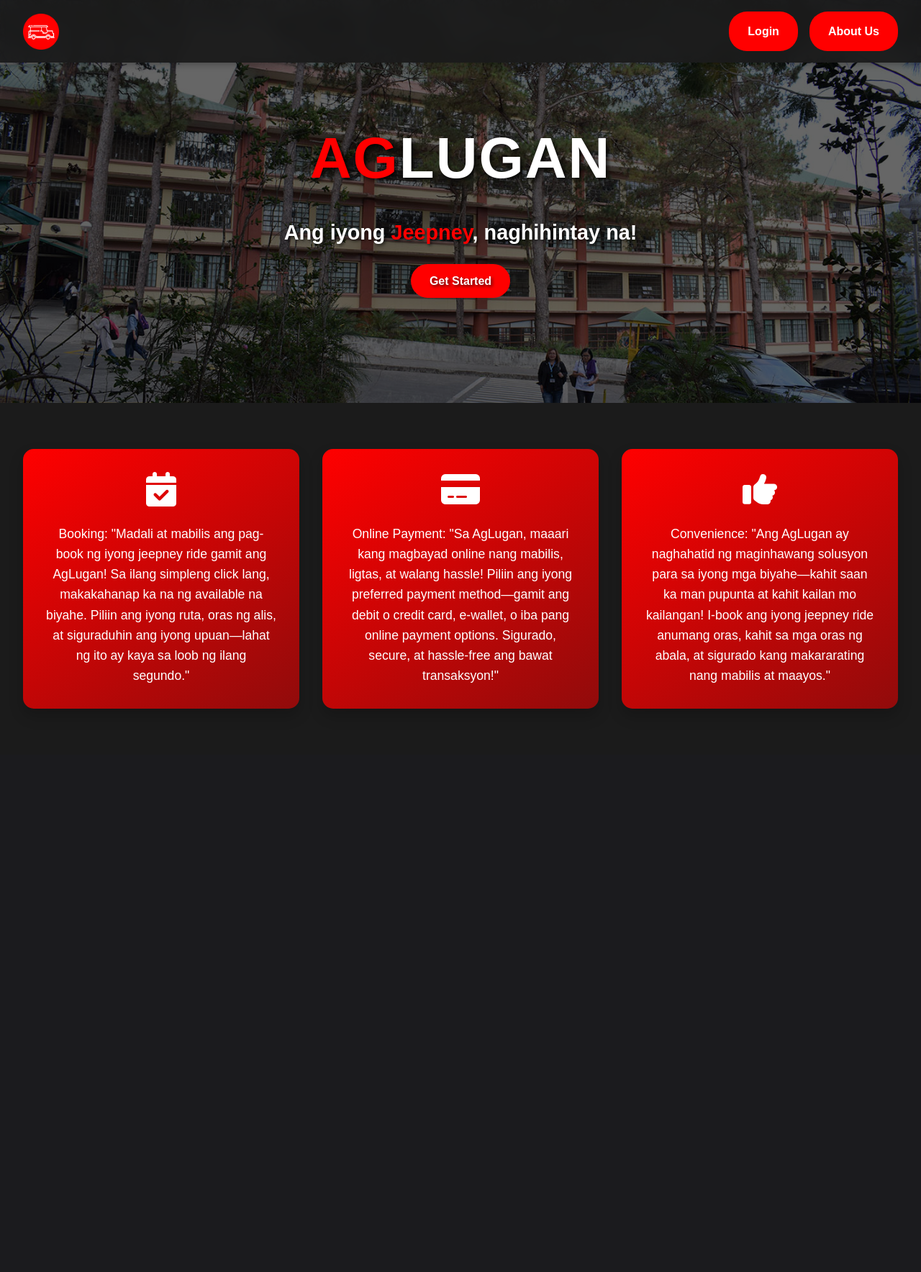
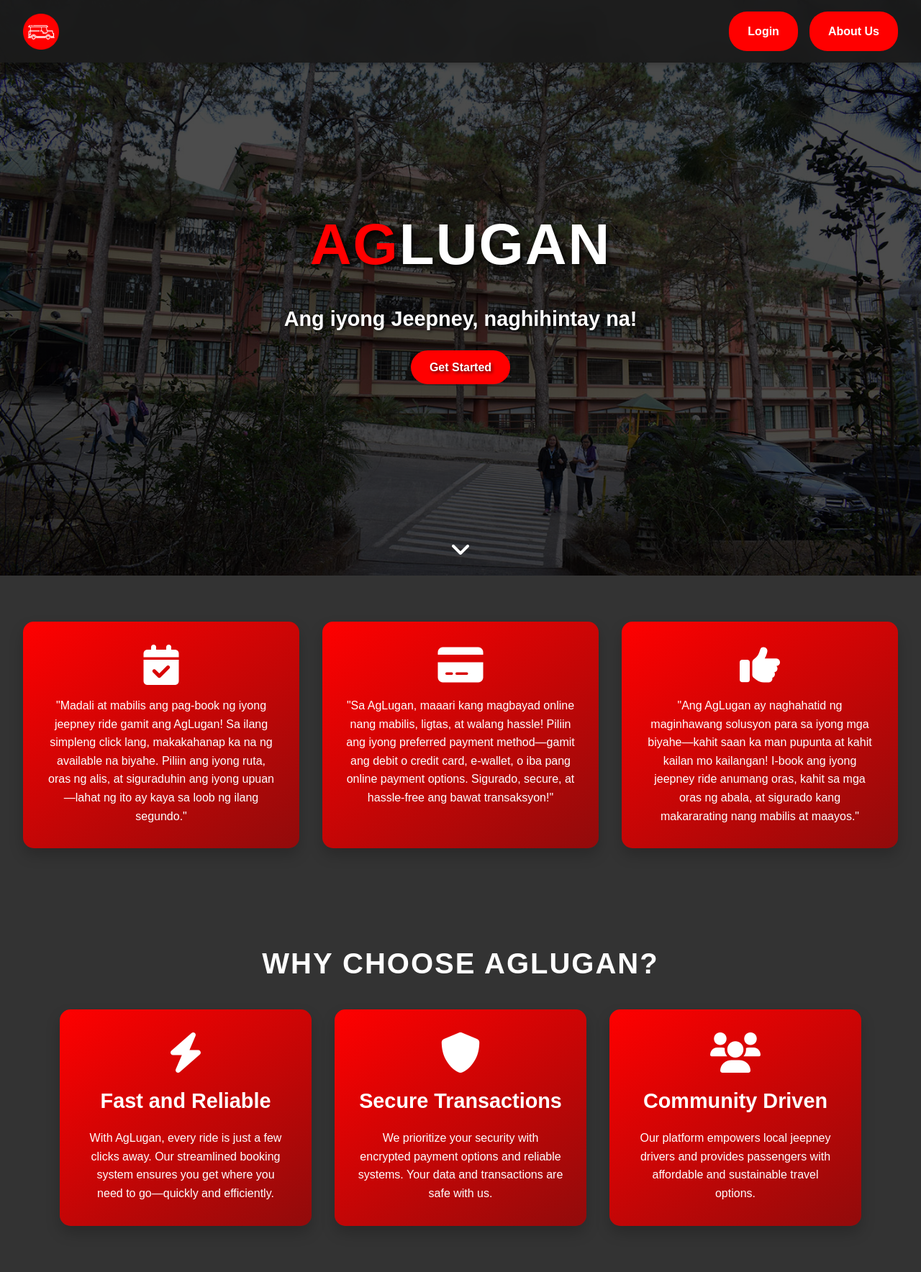
Before and after one commit to Ke-yuu/AgLugan, a PHP site: page /src/html/index.html in a window 1280 px wide. Shown: the whole page at 72% size. Before the commit the page ends 985 px from the top, so only its background shows below. Run offline with PHP 8.4, Linux system fonts and the light colour scheme.

Commit message:
Redesigned landingpage

```diff
--- a/client/public/css/landingPage.css
+++ b/client/public/css/landingPage.css
@@ -24,7 +24,6 @@ body {
   overflow-x: hidden;
 }
 
-/* Header Styles */
 header {
   background-color: rgba(27, 27, 27, 0.95);
   padding: 1rem 2rem;
@@ -69,7 +68,6 @@ header {
   transform: translateY(-2px);
 }
 
-/* Hero Section */
 .hero-section {
   height: 100vh;
   position: relative;
@@ -79,6 +77,26 @@ header {
   text-align: center;
   padding: 2rem;
   background: linear-gradient(rgba(0, 0, 0, 0.7), rgba(0, 0, 0, 0.7));
+}
+
+.scroll-indicator {
+  position: absolute;
+  bottom: 20px;
+  left: 50%;
+  transform: translateX(-50%);
+  animation: bounce 1.5s infinite;
+  font-size: 2rem;
+  color: var(--white);
+  cursor: pointer;
+}
+
+@keyframes bounce {
+  0%, 100% {
+      transform: translate(-50%, 0);
+  }
+  50% {
+      transform: translate(-50%, 10px);
+  }
 }
 
 .bg-image {
@@ -95,6 +113,7 @@ header {
   max-width: 800px;
   padding: 2rem;
   border-radius: 20px;
+  text-shadow: 2px 2px 4px rgba(0, 0, 0, 0.7);
   animation: fadeIn 1s ease-out;
 }
 
@@ -107,66 +126,6 @@ header {
       opacity: 1;
       transform: translateY(0);
   }
-}
-
-.content1 h1 {
-  font-size: 5rem;
-  margin-bottom: 1rem;
-  letter-spacing: 2px;
-}
-
-.content1 h1 strong {
-  color: var(--primary-red);
-}
-
-.content1 h2 {
-  font-size: 1.8rem;
-  margin-bottom: 2rem;
-}
-
-.content1 h2 strong {
-  color: var(--primary-red);
-}
-
-/* Features Section */
-.features {
-  display: grid;
-  grid-template-columns: repeat(auto-fit, minmax(300px, 1fr));
-  gap: 2rem;
-  padding: 4rem 2rem;
-  background: var(--darker-bg);
-}
-
-.feature {
-  background: linear-gradient(145deg, var(--primary-red), var(--dark-red));
-  padding: 2rem;
-  border-radius: 15px;
-  text-align: center;
-  transition: transform 0.3s ease;
-  box-shadow: 0 10px 20px rgba(0, 0, 0, 0.2);
-}
-
-.feature:hover {
-  transform: translateY(-10px);
-}
-
-.feature i {
-  font-size: 3rem;
-  margin-bottom: 1.5rem;
-  color: var(--white);
-}
-
-.feature p {
-  font-size: 1.1rem;
-  line-height: 1.6;
-}
-
-.content1 {
-  max-width: 800px;
-  padding: 2rem;
-  border-radius: 20px;
-  text-shadow: 2px 2px 4px rgba(0, 0, 0, 0.7);
-  animation: fadeIn 1s ease-out;
 }
 
 .content1 h1 {
@@ -187,40 +146,124 @@ header {
   text-shadow: 2px 2px 4px rgba(0, 0, 0, 0.7);
 }
 
-.content1 h2 strong {
-  color: var(--primary-red);
+.features {
+  display: grid;
+  grid-template-columns: repeat(auto-fit, minmax(300px, 1fr));
+  gap: 2rem;
+  padding: 4rem 2rem;
+  background: var(--dark-bg);
+  text-align: center;
 }
 
-.hero-section {
-  height: 70vh;
+.feature {
+  background: linear-gradient(145deg, var(--primary-red), var(--dark-red));
+  padding: 2rem;
+  border-radius: 15px;
+  text-align: center;
+  transition: transform 0.3s ease, box-shadow 0.3s ease;
+  box-shadow: 0 10px 20px rgba(0, 0, 0, 0.2);
   position: relative;
-  display: flex;
-  align-items: center;
-  justify-content: center;
-  text-align: center;
-  padding: 2rem;
-  background: linear-gradient(rgba(0, 0, 0, 0.6), rgba(0, 0, 0, 0.6));
+  overflow: hidden;
 }
 
-/* Responsive Design */
-@media (max-width: 768px) {
-  .content1 h1 {
-      font-size: 3rem;
-  }
+.feature:hover {
+  transform: translateY(-10px);
+  box-shadow: 0 15px 25px rgba(0, 0, 0, 0.3);
+}
 
-  .content1 h2 {
-      font-size: 1.4rem;
-  }
+.feature i {
+  font-size: 3.5rem;
+  margin-bottom: 1rem;
+  color: var(--white);
+}
 
-  .features {
-      grid-template-columns: 1fr;
-  }
+.feature h3 {
+  font-size: 1.5rem;
+  margin-bottom: 1rem;
+  color: var(--white);
+}
 
-  .header-buttons {
-      gap: 0.5rem;
-  }
+.feature p {
+  font-size: 1rem;
+  line-height: 1.6;
+  color: var(--white);
+}
 
-  .btn {
-      padding: 0.6rem 1rem;
-  }
+
+.scroll-top-btn {
+  position: fixed;
+  bottom: 20px;
+  right: 20px;
+  background-color: var(--primary-red);
+  color: var(--white);
+  border: none;
+  border-radius: 50%;
+  padding: 1rem;
+  cursor: pointer;
+  display: none;
+  z-index: 1000;
+  box-shadow: 0 4px 8px rgba(0, 0, 0, 0.3);
 }
+
+.scroll-top-btn:hover {
+  background-color: var(--dark-red);
+}
+
+.why-choose {
+  background-color: var(--dark-bg);
+  padding: 4rem 2rem;
+  text-align: center;
+}
+
+.why-choose h2 {
+  color: white;
+  font-size: 2.5rem;
+  margin-bottom: 2rem;
+  font-weight: bold;
+  text-transform: uppercase;
+  letter-spacing: 2px;
+}
+
+.reasons {
+  display: flex;
+  flex-wrap: wrap;
+  justify-content: center;
+  gap: 2rem;
+}
+
+.reason {
+  background: linear-gradient(145deg, var(--primary-red), var(--dark-red));
+  padding: 2rem;
+  border-radius: 15px;
+  box-shadow: 0 10px 20px rgba(0, 0, 0, 0.2);
+  text-align: center;
+  transition: transform 0.3s ease, box-shadow 0.3s ease;
+  max-width: 350px;
+  flex: 1;
+  min-width: 300px;
+}
+
+.reason:hover {
+  transform: translateY(-10px);
+  box-shadow: 0 15px 25px rgba(0, 0, 0, 0.3);
+}
+
+.reason i {
+  font-size: 3.5rem;
+  color: var(--white);
+  margin-bottom: 1rem;
+}
+
+.reason h3 {
+  font-size: 1.8rem;
+  color: var(--white);
+  margin-bottom: 1rem;
+  font-weight: bold;
+}
+
+.reason p {
+  font-size: 1rem;
+  line-height: 1.6;
+  color: var(--white);
+  margin: 0;
+}
--- a/client/src/html/index.html
+++ b/client/src/html/index.html
@@ -22,29 +22,59 @@
         <main>
             <div class="hero-section">
                 <img src="/media/main-bg.jpg" alt="Jeepney" class="bg-image">
-                <div class="content1">
+                <div class="content1 typewriter">
                     <h1><strong>AG</strong>LUGAN</h1>
                     <h2>Ang iyong <strong>Jeepney</strong>, naghihintay na!</h2>
                     <a href="/register" class="btn get-started-btn">Get Started</a>
+                </div>
+                <div class="scroll-indicator">
+                    <i class="fas fa-angle-down"></i>
                 </div>
             </div>
 
             <div class="features">
                 <div class="feature">
                     <i class="fas fa-calendar-check"></i>
-                    <p>Booking: "Madali at mabilis ang pag-book ng iyong jeepney ride gamit ang AgLugan! Sa ilang simpleng click lang, makakahanap ka na ng available na biyahe. Piliin ang iyong ruta, oras ng alis, at siguraduhin ang iyong upuan—lahat ng ito ay kaya sa loob ng ilang segundo."</p>
+                    <p>"Madali at mabilis ang pag-book ng iyong jeepney ride gamit ang AgLugan! Sa ilang simpleng click lang, makakahanap ka na ng available na biyahe. Piliin ang iyong ruta, oras ng alis, at siguraduhin ang iyong upuan—lahat ng ito ay kaya sa loob ng ilang segundo."</p>
                 </div>
                 <div class="feature">
                     <i class="fas fa-credit-card"></i>
-                    <p>Online Payment: "Sa AgLugan, maaari kang magbayad online nang mabilis, ligtas, at walang hassle! Piliin ang iyong preferred payment method—gamit ang debit o credit card, e-wallet, o iba pang online payment options. Sigurado, secure, at hassle-free ang bawat transaksyon!"</p>
+                    <p>"Sa AgLugan, maaari kang magbayad online nang mabilis, ligtas, at walang hassle! Piliin ang iyong preferred payment method—gamit ang debit o credit card, e-wallet, o iba pang online payment options. Sigurado, secure, at hassle-free ang bawat transaksyon!"</p>
                 </div>
                 <div class="feature">
                     <i class="fas fa-thumbs-up"></i>
-                    <p>Convenience: "Ang AgLugan ay naghahatid ng maginhawang solusyon para sa iyong mga biyahe—kahit saan ka man pupunta at kahit kailan mo kailangan! I-book ang iyong jeepney ride anumang oras, kahit sa mga oras ng abala, at sigurado kang makararating nang mabilis at maayos."</p>
+                    <p>"Ang AgLugan ay naghahatid ng maginhawang solusyon para sa iyong mga biyahe—kahit saan ka man pupunta at kahit kailan mo kailangan! I-book ang iyong jeepney ride anumang oras, kahit sa mga oras ng abala, at sigurado kang makararating nang mabilis at maayos."</p>
+                </div>
+            </div>
+
+            <div class="why-choose">
+                <h2>Why Choose AgLugan?</h2>
+                <div class="reasons">
+                    <div class="reason">
+                        <i class="fas fa-bolt"></i>
+                        <h3>Fast and Reliable</h3>
+                        <p>With AgLugan, every ride is just a few clicks away. Our streamlined booking system ensures you get where you need to go—quickly and efficiently.</p>
+                    </div>
+                    <div class="reason">
+                        <i class="fas fa-shield-alt"></i>
+                        <h3>Secure Transactions</h3>
+                        <p>We prioritize your security with encrypted payment options and reliable systems. Your data and transactions are safe with us.</p>
+                    </div>
+                    <div class="reason">
+                        <i class="fas fa-users"></i>
+                        <h3>Community Driven</h3>
+                        <p>Our platform empowers local jeepney drivers and provides passengers with affordable and sustainable travel options.</p>
+                    </div>
                 </div>
             </div>
         </main>
     </div>
-    <script src="../js/page-transition.js"></script>
+
+    <button class="scroll-top-btn" id="scrollTopBtn">
+        <i class="fas fa-chevron-up"></i>
+    </button>
+
+    <script src="/js/landingPage.js"></script>
+    <script src="/js/page-transition.js"></script>
 </body>
 </html>
```
Also changed, not shown: client/public/js/landingPage.js (added, +53 -0 lines).
